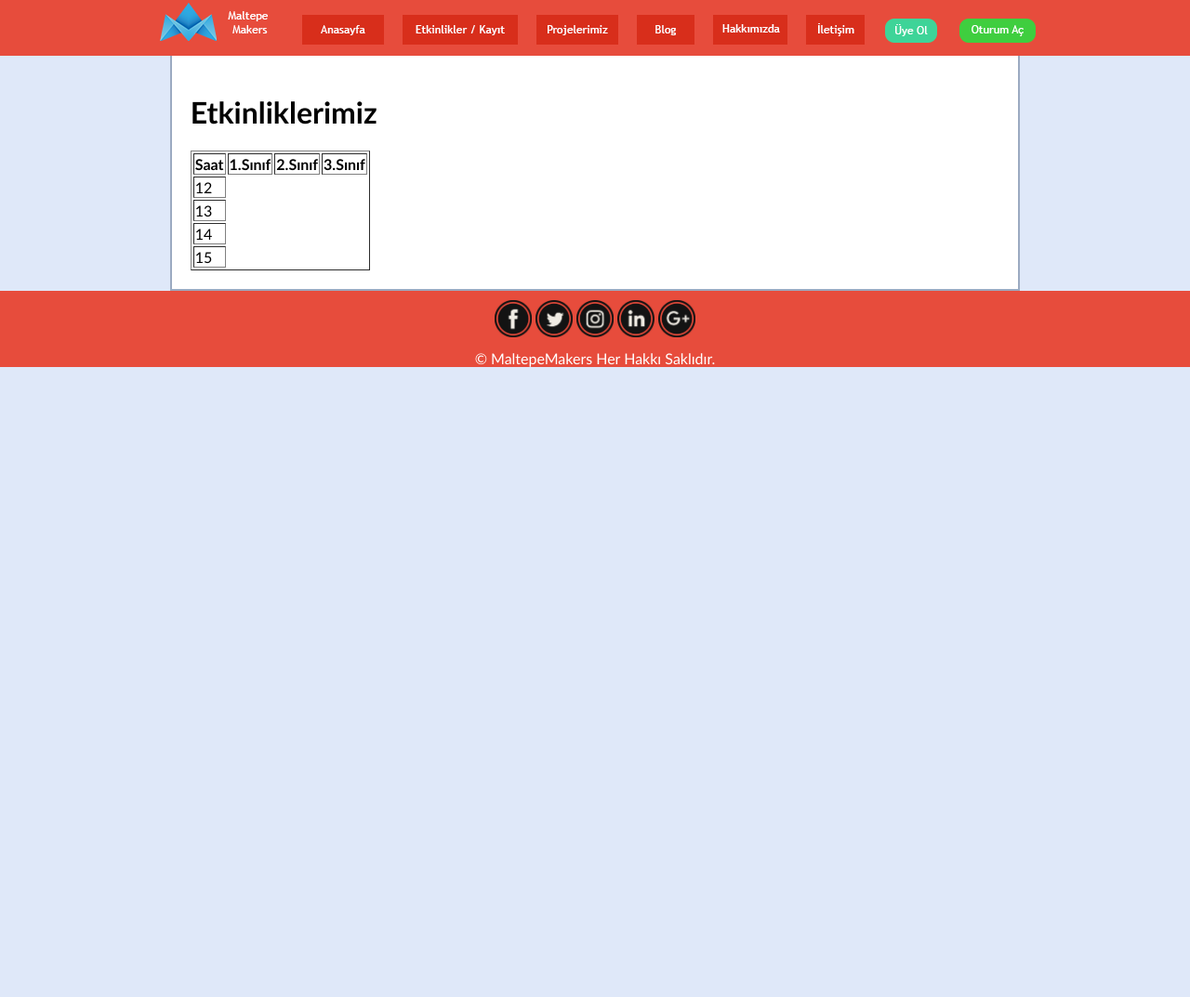
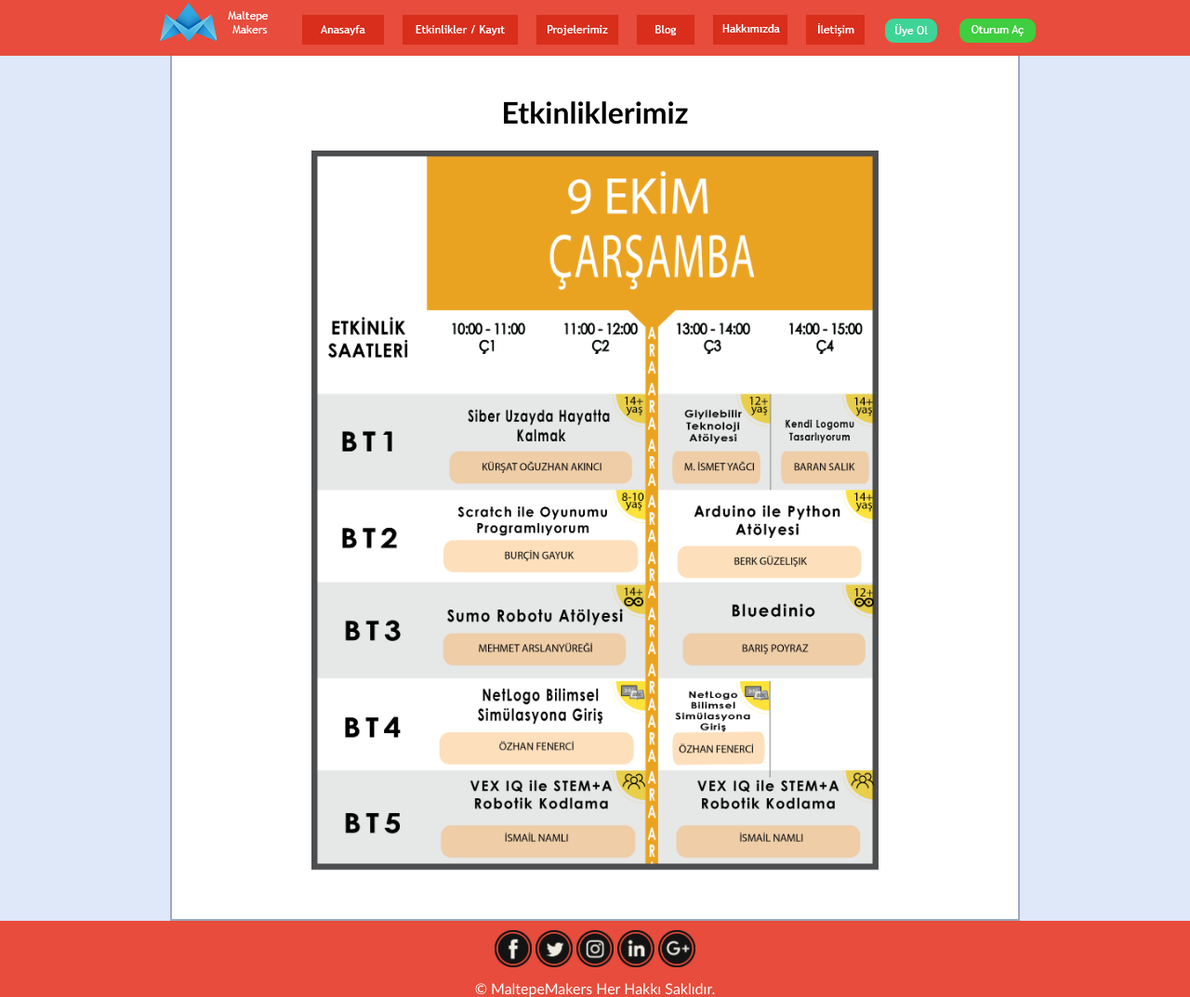
Before and after one commit to OzgurHasan/maltepemakerswebsite, a PHP site: the page made by MaltepeMakers/EtkinliklerKayıt.php in a window 1280 px wide. Shown: the whole page at 93% size. Before the commit the page ends 395 px from the top, so only its background shows below. Run offline with PHP 8.4, Linux system fonts and the light colour scheme.

Commit message:
otomatik map ayarlayıcı

```diff
--- a/MaltepeMakers/Blog.php
+++ b/MaltepeMakers/Blog.php
@@ -4,12 +4,13 @@
 <script src="https://ajax.googleapis.com/ajax/libs/jquery/3.3.1/jquery.min.js"></script>
 <meta charset="utf-8">
 <link rel="icon" href="images/MaltepeMakersLogo1.PNG">
+<meta name="viewport" content="width=device-width">
 <!-- InstanceBeginEditable name="doctitle" -->
 <title>Maltepe Makers - Blog</title>
 <!-- InstanceEndEditable -->
 <link rel="stylesheet" type="text/css" href="style.css">
-
-    <script>
+<script src="js/imageMapResizer.min.js"></script>
+<script>
 x = 0;
 $(window).on('scroll', function () {
     if ($(this).scrollTop() > x) {
--- a/MaltepeMakers/EtkinliklerKayıt.php
+++ b/MaltepeMakers/EtkinliklerKayıt.php
@@ -4,12 +4,13 @@
 <script src="https://ajax.googleapis.com/ajax/libs/jquery/3.3.1/jquery.min.js"></script>
 <meta charset="utf-8">
 <link rel="icon" href="images/MaltepeMakersLogo1.PNG">
+<meta name="viewport" content="width=device-width">
 <!-- InstanceBeginEditable name="doctitle" -->
 <title>Maltepe Makers - Etkinlikler</title>
 <!-- InstanceEndEditable -->
 <link rel="stylesheet" type="text/css" href="style.css">
-
-    <script>
+<script src="js/imageMapResizer.min.js"></script>
+<script>
 x = 0;
 $(window).on('scroll', function () {
     if ($(this).scrollTop() > x) {
@@ -53,28 +54,33 @@ $(window).on('scroll', function () {
 
 <div class="content">
 <!-- InstanceBeginEditable name="content" -->
-<h1>Etkinliklerimiz</h1>
 
-<table border="1">
-	<tr>
-    	<th><b>Saat</b></th>
-		<th>1.Sınıf</th>
-        <th>2.Sınıf</th>
-        <th>3.Sınıf</th>
-	</tr>
-    <tr>
-    	<td>12</td>
-    </tr>
-    <tr>
-    	<td>13</td>
-    </tr>
-    <tr>
-    	<td>14</td>
-    </tr>
-    <tr>
-    	<td>15</td>
-    </tr>
-</table>
+<!-- Karıştır mutfakta -->
+
+<h1 align="center">Etkinliklerimiz</h1>
+<img name="Çarşamba1Plan" src="images/Çarşamba1Plan.png" width="2748" height="3639" id="Çarşamba1Plan" usemap="#Çarşamba1Plan" alt="" /><map name="Çarşamba1Plan" id="Çarşamba1Plan">
+<area class="etk" shape="rect" coords="1680,3006,2718,3460" href="Etkinlikler/etkinliktemplate.php" title="VEX IQ ile STEM+A Robotik Kodlama" alt="VEX IQ ile STEM+A Robotik Kodlama" />
+<area shape="rect" coords="516,3006,1616,3460" href="Etkinlikler/etkinliktemplate.php" title="VEX IQ ile STEM+A Robotik Kodlama" alt="VEX IQ ile STEM+A Robotik Kodlama" />
+<area shape="rect" coords="1680,2558,2222,3006" href="Etkinlikler/etkinliktemplate.php" title="NetLogo Bilimsel Simülasyona Giriş" alt="NetLogo Bilimsel Simülasyona Giriş" />
+<area shape="rect" coords="516,2558,1616,3006" href="Etkinlikler/etkinliktemplate.php" title="NetLogo Bilimsel Simülasyona Giriş" alt="NetLogo Bilimsel Simülasyona Giriş" />
+<area shape="rect" coords="1680,2094,2718,2558" href="Etkinlikler/etkinliktemplate.php" title="Bluedinio" alt="Bluedinio" />
+<area shape="rect" coords="516,2094,1616,2558" href="Etkinlikler/etkinliktemplate.php" title="Sumo Robotu Atölyesi" alt="Sumo Robotu Atölyesi" />
+<area shape="rect" coords="1680,1640,2718,2094" href="Etkinlikler/etkinliktemplate.php" title="Arduino ile Python Atölyesi" alt="Arduino ile Python Atölyesi" />
+<area shape="rect" coords="516,1640,1616,2094" href="Etkinlikler/etkinliktemplate.php" title="Scratch ile Oyunumu Programlıyorum" alt="Scratch ile Oyunumu Programlıyorum" />
+<area shape="rect" coords="2222,1182,2718,1640" href="Etkinlikler/etkinliktemplate.php" title="Kendi Logomu Tasarlıyorum" alt="Kendi Logomu Tasarlıyorum" />
+<area shape="rect" coords="1680,1182,2222,1640" href="Etkinlikler/etkinliktemplate.php" title="Giyilebilir Teknoloji Atölyesi" alt="Giyilebilir Teknoloji Atölyesi" />
+<area shape="rect" coords="516,1182,1616,1640" href="Etkinlikler/etkinliktemplate.php" title="Siber Uzayda Hayatta Kalmak" alt="Siber Uzayda Hayatta Kalmak" />
+</map>
+
+
+<script>
+
+	$('map').imageMapResize();
+
+</script>
+
+
+
 <!-- InstanceEndEditable --></div>
 
 
--- a/MaltepeMakers/Hakkımızda.php
+++ b/MaltepeMakers/Hakkımızda.php
@@ -4,12 +4,13 @@
 <script src="https://ajax.googleapis.com/ajax/libs/jquery/3.3.1/jquery.min.js"></script>
 <meta charset="utf-8">
 <link rel="icon" href="images/MaltepeMakersLogo1.PNG">
+<meta name="viewport" content="width=device-width">
 <!-- InstanceBeginEditable name="doctitle" -->
 <title>Maltepe Makers - Hakkımızda</title>
 <!-- InstanceEndEditable -->
 <link rel="stylesheet" type="text/css" href="style.css">
-
-    <script>
+<script src="js/imageMapResizer.min.js"></script>
+<script>
 x = 0;
 $(window).on('scroll', function () {
     if ($(this).scrollTop() > x) {
--- a/MaltepeMakers/Iletişim.php
+++ b/MaltepeMakers/Iletişim.php
@@ -4,12 +4,13 @@
 <script src="https://ajax.googleapis.com/ajax/libs/jquery/3.3.1/jquery.min.js"></script>
 <meta charset="utf-8">
 <link rel="icon" href="images/MaltepeMakersLogo1.PNG">
+<meta name="viewport" content="width=device-width">
 <!-- InstanceBeginEditable name="doctitle" -->
 <title>Maltepe Makers - İletişim</title>
 <!-- InstanceEndEditable -->
 <link rel="stylesheet" type="text/css" href="style.css">
-
-    <script>
+<script src="js/imageMapResizer.min.js"></script>
+<script>
 x = 0;
 $(window).on('scroll', function () {
     if ($(this).scrollTop() > x) {
--- a/MaltepeMakers/Projelerimiz.php
+++ b/MaltepeMakers/Projelerimiz.php
@@ -4,12 +4,13 @@
 <script src="https://ajax.googleapis.com/ajax/libs/jquery/3.3.1/jquery.min.js"></script>
 <meta charset="utf-8">
 <link rel="icon" href="images/MaltepeMakersLogo1.PNG">
+<meta name="viewport" content="width=device-width">
 <!-- InstanceBeginEditable name="doctitle" -->
 <title>Maltepe Makers - Projelerimiz</title>
 <!-- InstanceEndEditable -->
 <link rel="stylesheet" type="text/css" href="style.css">
-
-    <script>
+<script src="js/imageMapResizer.min.js"></script>
+<script>
 x = 0;
 $(window).on('scroll', function () {
     if ($(this).scrollTop() > x) {
--- a/MaltepeMakers/Templates/maltepemakers-full-content.dwt.php
+++ b/MaltepeMakers/Templates/maltepemakers-full-content.dwt.php
@@ -4,12 +4,13 @@
 <script src="https://ajax.googleapis.com/ajax/libs/jquery/3.3.1/jquery.min.js"></script>
 <meta charset="utf-8">
 <link rel="icon" href="../images/MaltepeMakersLogo1.PNG">
+<meta name="viewport" content="width=device-width">
 <!-- TemplateBeginEditable name="doctitle" -->
 <title>Maltepe Makers - Anasayfa</title>
 <!-- TemplateEndEditable -->
 <link rel="stylesheet" type="text/css" href="../style.css">
-
-    <script>
+<script src="../js/imageMapResizer.min.js"></script>
+<script>
 x = 0;
 $(window).on('scroll', function () {
     if ($(this).scrollTop() > x) {
--- a/MaltepeMakers/index.php
+++ b/MaltepeMakers/index.php
@@ -4,12 +4,13 @@
 <script src="https://ajax.googleapis.com/ajax/libs/jquery/3.3.1/jquery.min.js"></script>
 <meta charset="utf-8">
 <link rel="icon" href="images/MaltepeMakersLogo1.PNG">
+<meta name="viewport" content="width=device-width">
 <!-- InstanceBeginEditable name="doctitle" -->
 <title>Maltepe Makers - Anasayfa</title>
 <!-- InstanceEndEditable -->
 <link rel="stylesheet" type="text/css" href="style.css">
-
-    <script>
+<script src="js/imageMapResizer.min.js"></script>
+<script>
 x = 0;
 $(window).on('scroll', function () {
     if ($(this).scrollTop() > x) {
--- a/MaltepeMakers/style.css
+++ b/MaltepeMakers/style.css
@@ -25,6 +25,34 @@
 body{
 	margin: 0px;
 	background-color: #DFE8F9;
+}
+
+table, td, th{
+	border: 1px solid  black;
+}
+
+td, th, tr{
+	height: auto;
+	width: 20%;
+}
+
+tr{
+	text-align: center;
+	padding-top: 20px;
+	padding-bottom: 20px;
+}
+
+table{
+	border-collapse: collapse;
+	width: 80%;
+	margin: 0 auto;
+}
+
+.tarih{
+	width: 30%;
+	background-color:#FF8040;
+	margin: 0 auto;
+	text-align: center;
 }
 
 html{
@@ -61,6 +89,19 @@ html{
 	border-left-width: 2px;
 	border-right-width: 2px;
 	border-bottom-width: 2px;
+}
+
+#Çarşamba1Plan{
+	width: 70%;
+	height: auto;
+	margin: 0 auto;
+	display: table;
+}
+
+#plan{
+	width: 70%;
+	margin: 0 auto;
+	display: block;
 }
 
 .container{
@@ -274,6 +315,13 @@ span.psw {
 	z-index: 3;
 }
 
+.tablesaat{
+	padding-top: 3px;
+	padding-bottom: 3px;
+}
+
+
+
 @-webkit-keyframes animatezoom {
     from {opacity: 0.0;}
     to {opacity: 1.0;}
```
Also changed, not shown: MaltepeMakers/js/imageMapResizer.js (added, +137 -0 lines), MaltepeMakers/js/imageMapResizer.min.js (added, +8 -0 lines), 1 other file.
